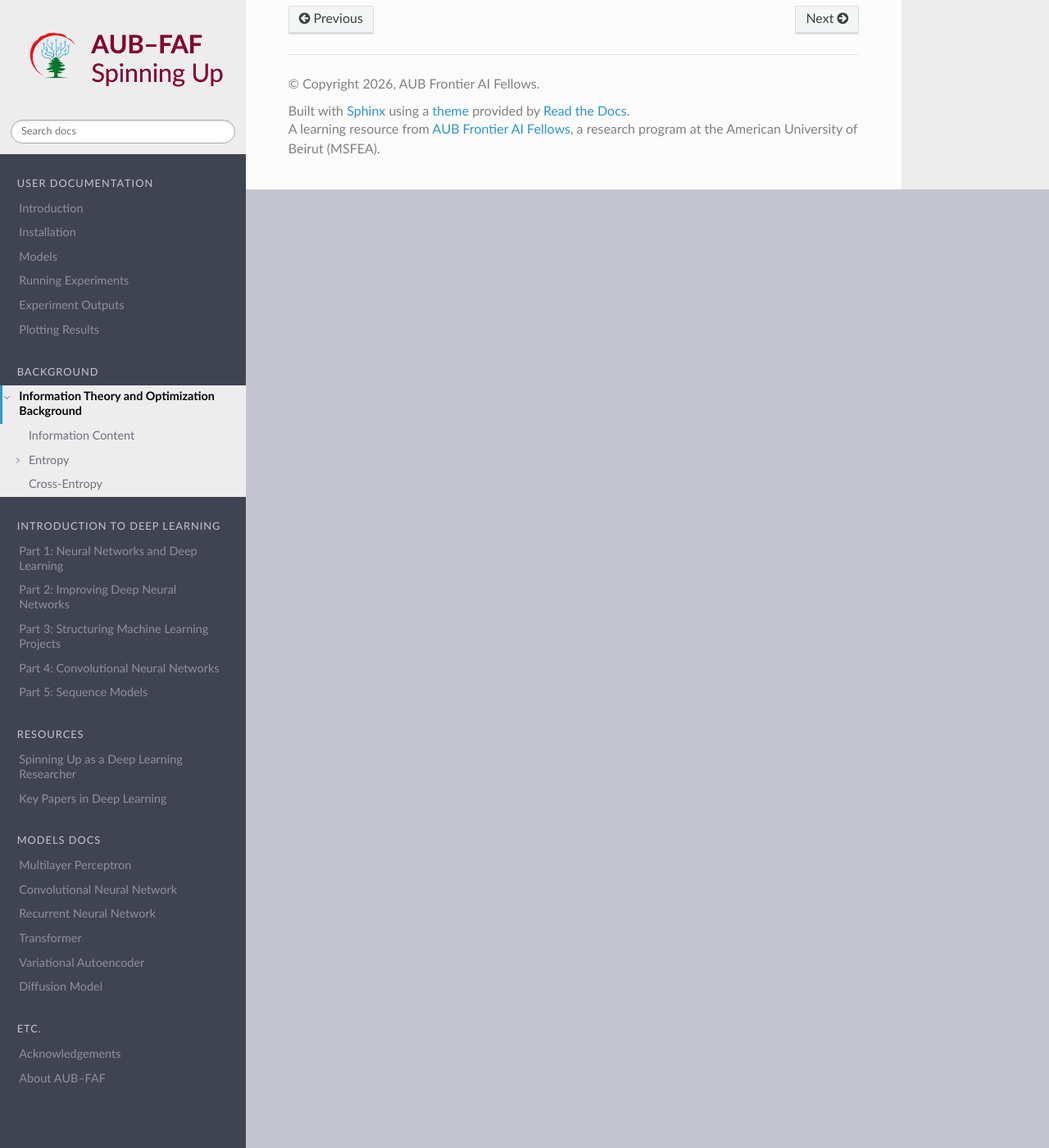
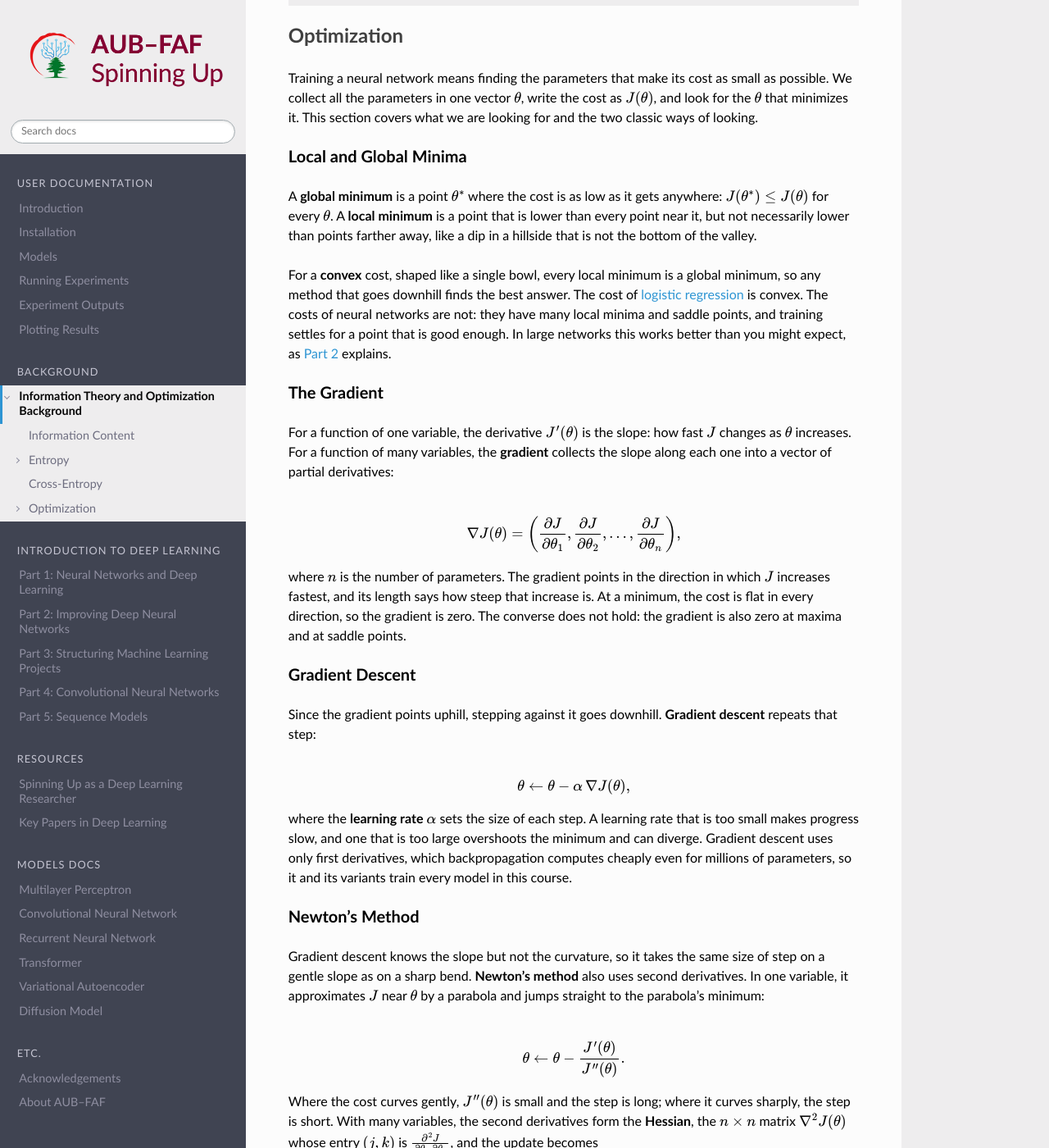
Before and after one commit to Moe-Zbeeb/spinningup-dl, a Sphinx documentation site: the page built from docs/background/information_theory.md, in a window 1280 px wide and 1400 px high, scrolled down 2989 px. Shown: the whole window at 82% size. Built offline with Sphinx 7.4.7 and the Read the Docs theme 3.1.0, drawn with Linux system fonts in a browser that asks for light colours; some of the changed text lies outside the part shown.

Commit message:
Write the Optimization section of the background page
Co-Authored-By: Claude Opus 5.5 <noreply@anthropic.com>

````diff
--- a/docs/background/information_theory.md
+++ b/docs/background/information_theory.md
@@ -86,3 +86,51 @@ Using the wrong code always costs extra bits, and using the right one costs exac
 ```{admonition} Side Note
 Log loss is often called cross-entropy loss. Indeed, it is the cross-entropy between the distribution of the true labels and the predictions.
 ```
+
+## Optimization
+
+Training a neural network means finding the parameters that make its cost as small as possible. We collect all the parameters in one vector $\theta$, write the cost as $J(\theta)$, and look for the $\theta$ that minimizes it. This section covers what we are looking for and the two classic ways of looking.
+
+### Local and Global Minima
+
+A **global minimum** is a point $\theta^*$ where the cost is as low as it gets anywhere: $J(\theta^*) \leq J(\theta)$ for every $\theta$. A **local minimum** is a point that is lower than every point near it, but not necessarily lower than points farther away, like a dip in a hillside that is not the bottom of the valley.
+
+For a **convex** cost, shaped like a single bowl, every local minimum is a global minimum, so any method that goes downhill finds the best answer. The cost of [logistic regression](../intro/neural_networks.md#the-loss-and-cost-functions) is convex. The costs of neural networks are not: they have many local minima and saddle points, and training settles for a point that is good enough. In large networks this works better than you might expect, as [Part 2](../intro/improving_networks.md#local-optima-and-saddle-points) explains.
+
+### The Gradient
+
+For a function of one variable, the derivative $J'(\theta)$ is the slope: how fast $J$ changes as $\theta$ increases. For a function of many variables, the **gradient** collects the slope along each one into a vector of partial derivatives:
+
+$$
+\nabla J(\theta) = \left( \frac{\partial J}{\partial \theta_1}, \frac{\partial J}{\partial \theta_2}, \dots, \frac{\partial J}{\partial \theta_n} \right),
+$$
+
+where $n$ is the number of parameters. The gradient points in the direction in which $J$ increases fastest, and its length says how steep that increase is. At a minimum, the cost is flat in every direction, so the gradient is zero. The converse does not hold: the gradient is also zero at maxima and at saddle points.
+
+### Gradient Descent
+
+Since the gradient points uphill, stepping against it goes downhill. **Gradient descent** repeats that step:
+
+$$
+\theta \leftarrow \theta - \alpha \, \nabla J(\theta),
+$$
+
+where the **learning rate** $\alpha$ sets the size of each step. A learning rate that is too small makes progress slow, and one that is too large overshoots the minimum and can diverge. Gradient descent uses only first derivatives, which backpropagation computes cheaply even for millions of parameters, so it and its variants train every model in this course.
+
+### Newton's Method
+
+Gradient descent knows the slope but not the curvature, so it takes the same size of step on a gentle slope as on a sharp bend. **Newton's method** also uses second derivatives. In one variable, it approximates $J$ near $\theta$ by a parabola and jumps straight to the parabola's minimum:
+
+$$
+\theta \leftarrow \theta - \frac{J'(\theta)}{J''(\theta)}.
+$$
+
+Where the cost curves gently, $J''(\theta)$ is small and the step is long; where it curves sharply, the step is short. With many variables, the second derivatives form the **Hessian**, the $n \times n$ matrix $\nabla^2 J(\theta)$ whose entry $(j, k)$ is $\frac{\partial^2 J}{\partial \theta_j \, \partial \theta_k}$, and the update becomes
+
+$$
+\theta \leftarrow \theta - \left(\nabla^2 J(\theta)\right)^{-1} \nabla J(\theta).
+$$
+
+On a quadratic cost, Newton's method reaches the minimum in a single step: for $J(\theta) = (\theta - 3)^2$, starting from $\theta = 10$, the update gives $10 - \frac{14}{2} = 3$. It usually needs far fewer steps than gradient descent.
+
+The catch is the Hessian. A network with a million parameters has a Hessian with a million squared, $10^{12}$, entries, far too many to store, let alone invert. Newton's method can also be pulled toward maxima and saddle points, where the Hessian is not positive definite. This is why deep learning trains with gradient descent and its variants, such as [Adam](../intro/improving_networks.md#adam-adaptive-moment-estimation), which rescales each parameter's step using running averages of its gradients, a cheap stand-in for some of what curvature information provides.
````
Also changed, not shown: AGENTS.md (+1 -0 lines).
